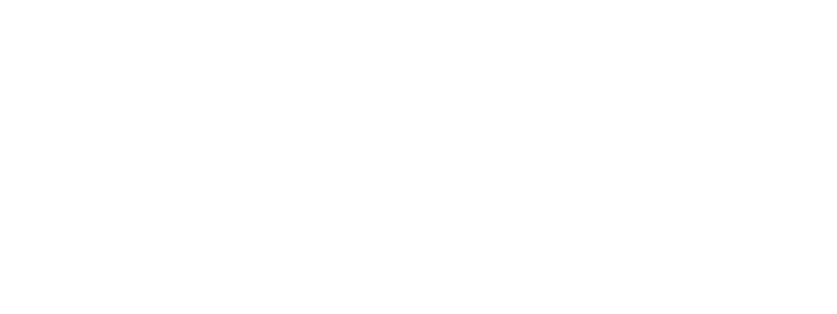
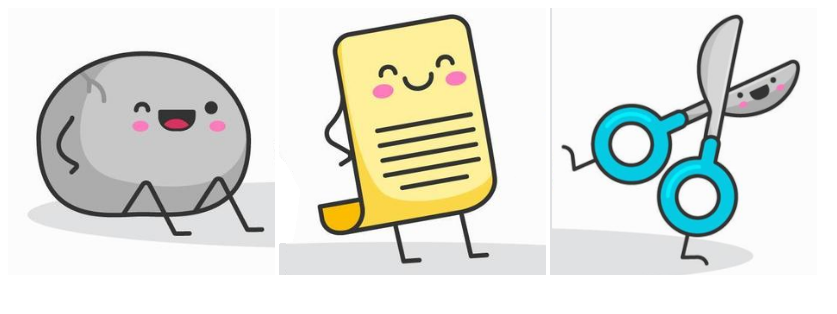
Before and after one commit to brankoprica/rock-paper-scissors, a plain HTML site: page index.html in a window 1280 px wide. Shown: the whole page, without its empty margins (0-837 px from the left). Drawn offline with Linux system fonts and the light colour scheme.

Commit message:
basically forgot to commit until now. it's done...

```diff
--- a/index.html
+++ b/index.html
@@ -8,6 +8,8 @@
     <title>Document</title>
 </head>
 <body>
-
+    <input type="image" value="rock" src="rock.png" onclick="userChoice='rock'; playRound(); i++"/>
+    <input type="image" value="paper" src="paper.png" onclick="userChoice='paper'; playRound(); i++"/>
+    <input type="image" value="scissors" src="scissors.png" onclick="userChoice='scissors'; playRound(); i++"/>
 </body>
 </html>
--- a/javascript.js
+++ b/javascript.js
@@ -1,10 +1,55 @@
-console.log("hello world")
-
 const choices = ["rock", "paper", "scissors"]
 
+let getComputerChoice = () => choices[(Math.floor((Math.random() *3)+1) -1)]
+let computerChoice = getComputerChoice()
+yourScore=0
+computerScore=0
+ties=0
 
-Math.floor((Math.random() *3)+1) -1
+let userChoice = ''
+let i=1
+let playRound = () => {
+        getComputerChoice()
 
-let getComputerChoice = () => choices[(Math.floor((Math.random() *3)+1) -1)]
-
-console.log(getComputerChoice())
+        computerChoice=getComputerChoice()
+        if (i <=5){
+            if (computerChoice === userChoice){
+                console.log(`You both chose ${userChoice}! Its a tie!`)
+                ties ++
+            } else if (computerChoice === "rock" && userChoice === "scissors"){
+                console.log(`You chose ${userChoice} and your opponent chose ${computerChoice}. You lose!`)
+                computerScore ++
+            } else if (computerChoice === "rock" && userChoice === "paper") {
+                console.log(`You chose ${userChoice} and your opponent chose ${computerChoice}. You win!`)
+                yourScore ++
+            } else if (computerChoice === "paper" && userChoice === "rock") {
+                console.log(`You chose ${userChoice} and your opponent chose ${computerChoice}. You lose!`)
+                computerScore ++
+            } else if (computerChoice === "paper" && userChoice === "scissors") {
+                console.log(`You chose ${userChoice} and your opponent chose ${computerChoice}. You win!`)
+                yourScore ++
+            } else if (computerChoice === "scissors" && userChoice === "rock") {
+                console.log(`You chose ${userChoice} and your opponent chose ${computerChoice}. You win!`)
+                yourScore ++
+            } else if (computerChoice === "scissors" && userChoice === "paper") {
+                console.log(`You chose ${userChoice} and your opponent chose ${computerChoice}. You lose!`)
+                computerScore ++
+            }
+            if (i <5){
+                console.log(`Your score: ${yourScore}. Your Opponent's score: ${computerScore}. Ties: ${ties}`)
+            }
+        }
+        if (i===5){
+            console.log(`Game over. Your score: ${yourScore}. Your Opponent's score: ${computerScore}. Ties: ${ties}`)
+            if (yourScore > computerScore) {
+                console.log(`You win!`)
+            } else if (yourScore < computerScore) {
+                console.log(`You lose!`)
+            } else {
+                console.log(`It's a tie!`)
+            }
+        }
+        if (i>5){
+            alert(`You've run out of tokens.`)
+        }
+}
```
Also changed, not shown: paper.png (added), rock.jpg (added), rock.png (added), scissors.png (added).
